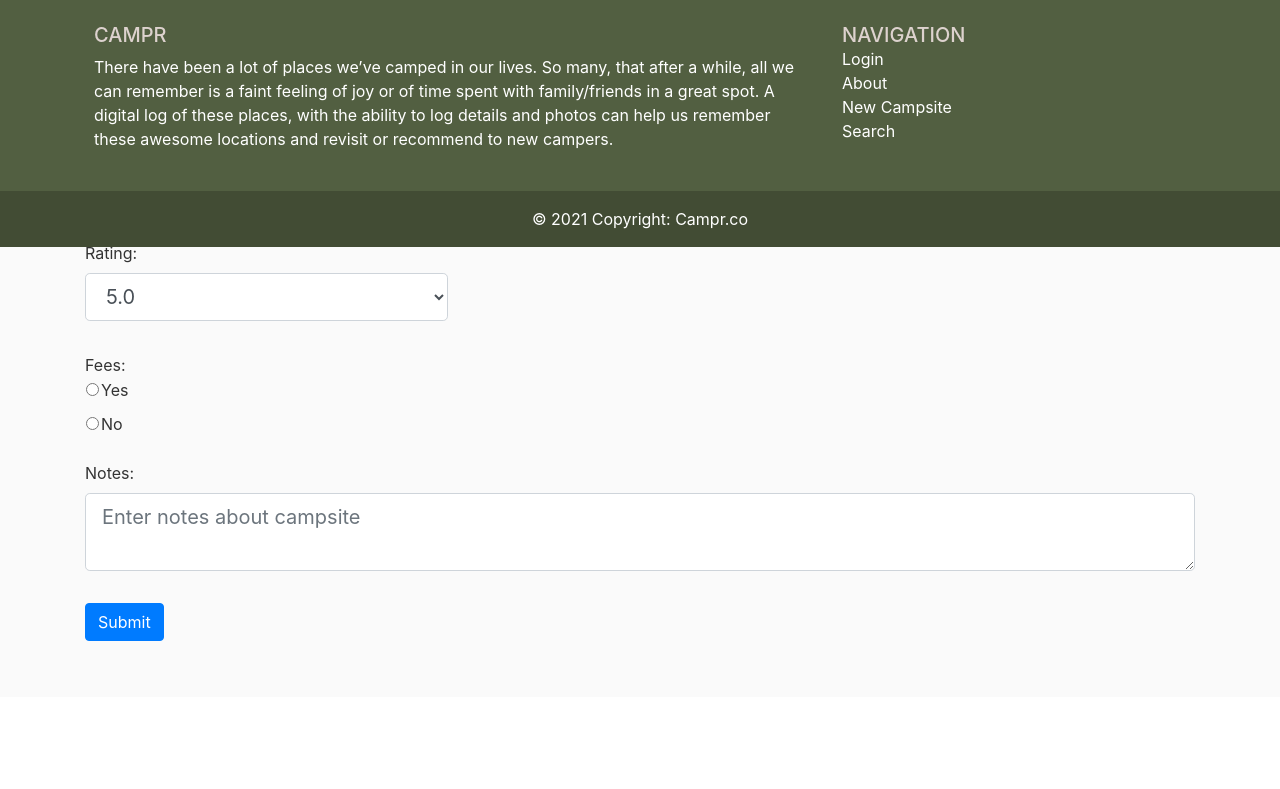
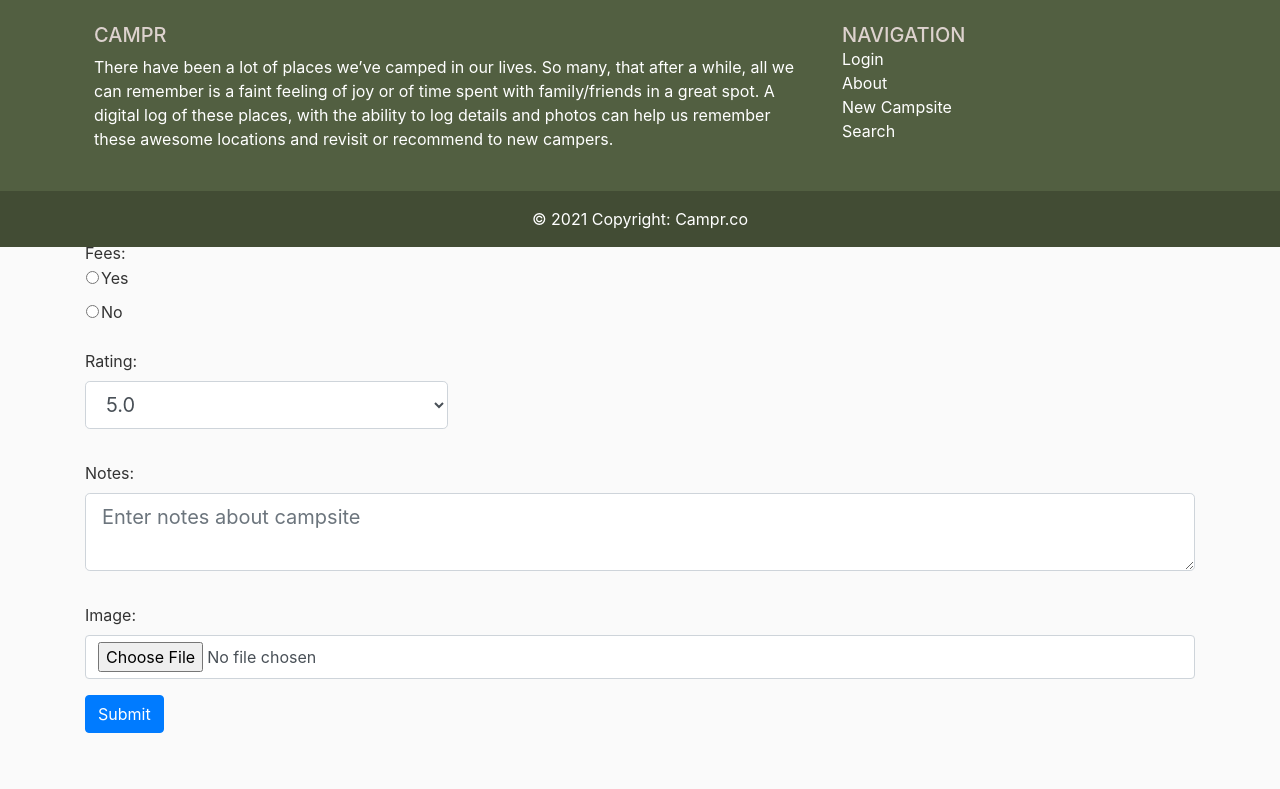
Before and after one commit to JKelliher/Campr_Repository, a Flask app: page /new_campsite/ in a window 1280 px wide. Shown: the part 553-1342 px from the top of the page. Before the commit the page ends 1194 px from the top, so only its background shows below. Run offline with Flask 2, Linux system fonts and the light colour scheme; some libraries are stand-ins or nearby versions.

Commit message:
Added image upload to form

```diff
--- a/Campr_Flask_Codebase/forms.py
+++ b/Campr_Flask_Codebase/forms.py
@@ -1,4 +1,6 @@
 from flask_wtf import FlaskForm
+from flask_wtf.file import FileField, FileRequired, FileAllowed
+from werkzeug.utils import secure_filename
 from wtforms import StringField, SubmitField, SelectField, TextAreaField, RadioField
 from wtforms.validators import DataRequired, InputRequired, Length, Regexp
 
@@ -15,7 +17,7 @@ class camp_site_entry_form(FlaskForm):
 			  'IA','KS','KY','LA','ME','MD','MA','MI','MN','MS','MO','MT','NE','NV',
 			  'NH','NJ','NM','NY','NC','ND','OH','OK','OR','PA','RI','SC','SD','TN',
 			  'TX','UT','VT','VA','WA','WV','WI','WY']
-	state = SelectField('State:', choices=states, validators =[InputRequired(), Length(min=2, max=2)])
+	state = SelectField('State:', choices=states, validators =[InputRequired()])
 
 	gps_coordinates = StringField('GPS Coordinates:',
 		validators =[Regexp('((?:[\+-]?[0-9]*[\.,][0-9]+)|(?:[\+-]?[0-9]+))', message="Please enter GPS Coordinates in format: dd,dddd, dd,dddd")],
@@ -36,7 +38,9 @@ class camp_site_entry_form(FlaskForm):
 	fees = RadioField('Fees:', choices = ['Yes', 'No'], validators =[InputRequired(), Length(min=2, max=3)])
 
 	notes = TextAreaField('Notes:',
-		validators =[InputRequired(), Length(min=2, max=3)],
+		validators =[],
 		render_kw={"placeholder":"Enter notes about campsite"})
 
 	submit = SubmitField('Submit')
+
+	upload_photo = FileField('Image:', validators=[FileAllowed(['jpg', 'png'], 'Only .jpg and .png are allowed.')])
--- a/Campr_Flask_Codebase/templates/new_campsite.html
+++ b/Campr_Flask_Codebase/templates/new_campsite.html
@@ -98,18 +98,6 @@
           </ul>
       </div>
 
-      <div class="form-row">
-        <div class="form-group col-md-4">
-          {{ form.rating.label(class="form-control-label") }}
-          {{ form.rating(class_="form-control form-control-lg") }}
-          <ul>
-            {% for error in form.rating.errors %}
-             <l1 style="color:red"> {{ error }}</l1>
-            {% endfor %}
-          </ul>
-        </div>
-      </div>
-
       <div class="form-group">
         {{ form.fees.label(class="form-check-label") }}
 
@@ -126,7 +114,18 @@
              <l1 style="color:red"> {{ error }}</l1>
             {% endfor %}
           </ul>
+      </div>
 
+      <div class="form-row">
+        <div class="form-group col-md-4">
+          {{ form.rating.label(class="form-control-label") }}
+          {{ form.rating(class_="form-control form-control-lg") }}
+          <ul>
+            {% for error in form.rating.errors %}
+             <l1 style="color:red"> {{ error }}</l1>
+            {% endfor %}
+          </ul>
+        </div>
       </div>
 
       <div class="form-row">
@@ -141,6 +140,20 @@
         </div>
       </div>
 
+
+      <div class="form-group">
+        {{ form.upload_photo.label(class="form-label") }}
+        {{ form.upload_photo(class="form-control") }}
+
+        <ul>
+          {% for error in form.fees.errors %}
+           <l1 style="color:red"> {{ error }}</l1>
+          {% endfor %}
+        </ul>
+
+      </div>
+
+
       <div class="form-group">
         {{ form.submit(class="btn btn-primary mb-4") }}
 
```
